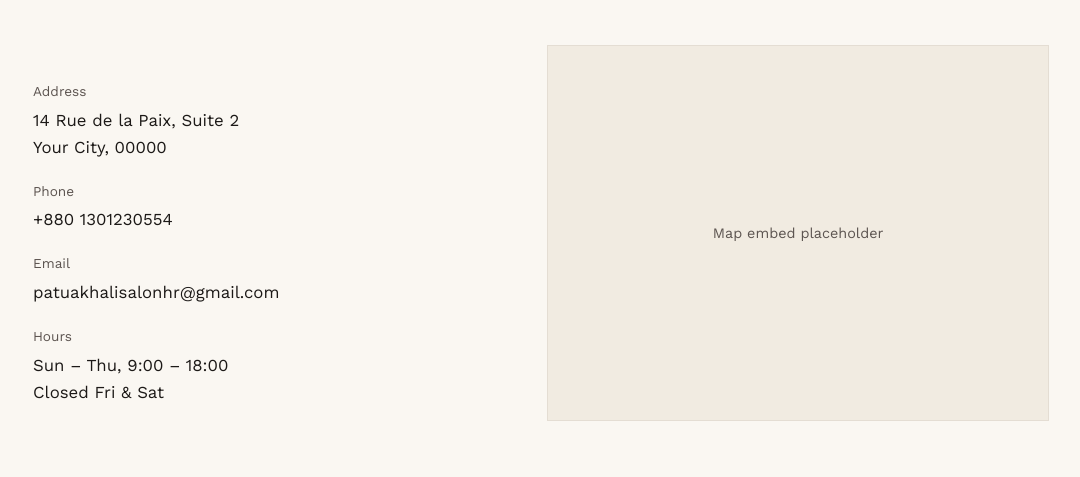
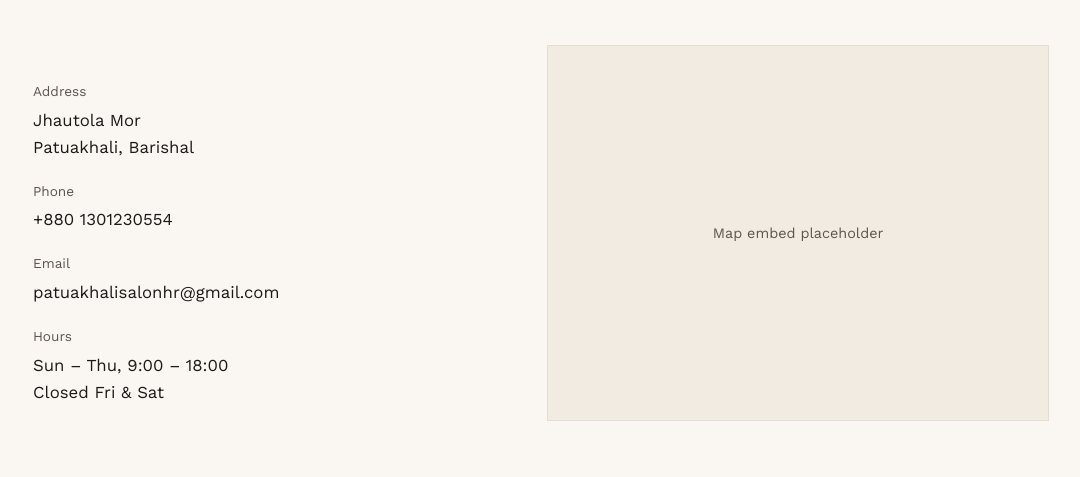
Before and after one commit to modotabdullah/salon-and-beauty-parlor, a website: page public/contact.html in a window 1280 px wide. Shown: the part 323-800 px from the top of the page, without its empty margins (99-1179 px from the left). Drawn offline with nearby package versions, Linux system fonts and the light colour scheme.

Commit message:
Updated .gitignore and contact

```diff
--- a/public/contact.html
+++ b/public/contact.html
@@ -36,7 +36,7 @@
     <div class="contact-grid">
       <dl class="contact-details">
         <dt>Address</dt>
-        <dd>14 Rue de la Paix, Suite 2<br>Your City, 00000</dd>
+        <dd>Jhautola Mor<br>Patuakhali, Barishal</dd>
 
         <dt>Phone</dt>
         <dd>+880 1301230554</dd>
```
Also changed, not shown: 1 other file.
